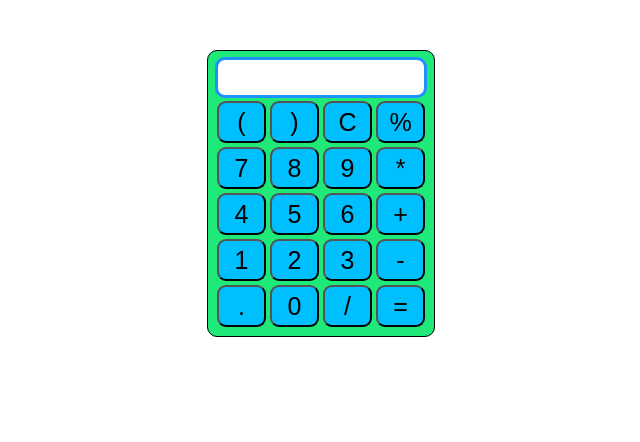
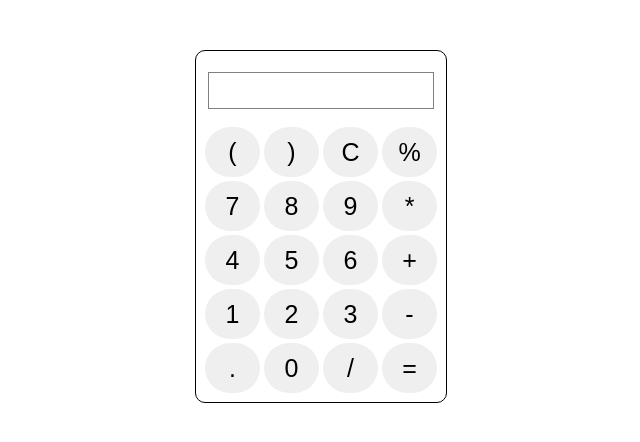
Before and after one commit to ujjavalsinha/calculator-js, a plain HTML site: page index.html in a window 1280 px wide. Shown: the whole page, without its empty margins (319-959 px from the left). Drawn offline with Linux system fonts and the light colour scheme.

Commit message:
Made few more changes in styling

```diff
--- a/style.css
+++ b/style.css
@@ -7,23 +7,27 @@
 table {
     margin : auto;
 }
-input {
-    width: 202px;
+input[type=text] {
+    margin : 15px auto;
+    width: 220px;
     height: 33px;
     font-size: 28px;
-    border: 3px solid dodgerblue;
-    border-radius: 10px;
+    border : 1px solid grey;
+    transition: ease-in-out, width .35s ease-in-out;
 }
+input[type=text]:focus {
+    width: 230px;
+  }
 
 button {
     font-size: 25px;
-    width: 49px;
-    height: 42px;
-    border-radius: 9px;
-    background-color: deepskyblue;
+    width: 55px;
+    height: 50px;
+    border : none;
+    border-radius : 40px;
 }
 button:hover{
-    background-color : #ff0000d6;
+    background-color : grey;
 }
 button:focus{
 
@@ -32,6 +36,26 @@ button:focus{
     display : inline-block;
     border: 1px solid black;
     padding: 6px;
-    background-color: #1ee979;
+    background-color: white;
     border-radius: 10px;
 }
+
+button.plus {
+    background-color : #FC766AFF;
+}
+
+button.multiply{
+    background-color : #5B84B1FF
+}
+
+button.mod{
+    background-color: #5F4B8BFF;
+}
+
+button.minus{
+    background-color: #42EADDFF;
+}
+
+button.equalto{
+    background-color: #ADEFD1FF ;
+}
```
